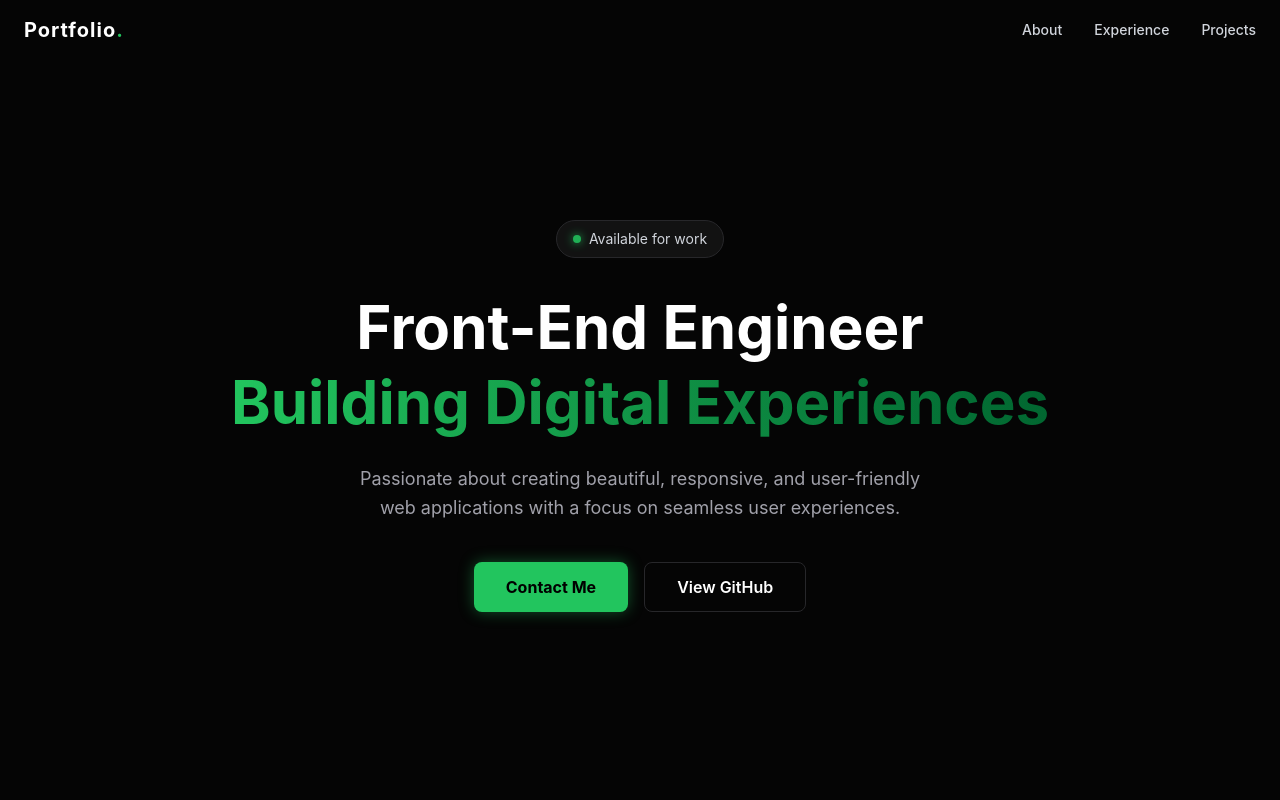
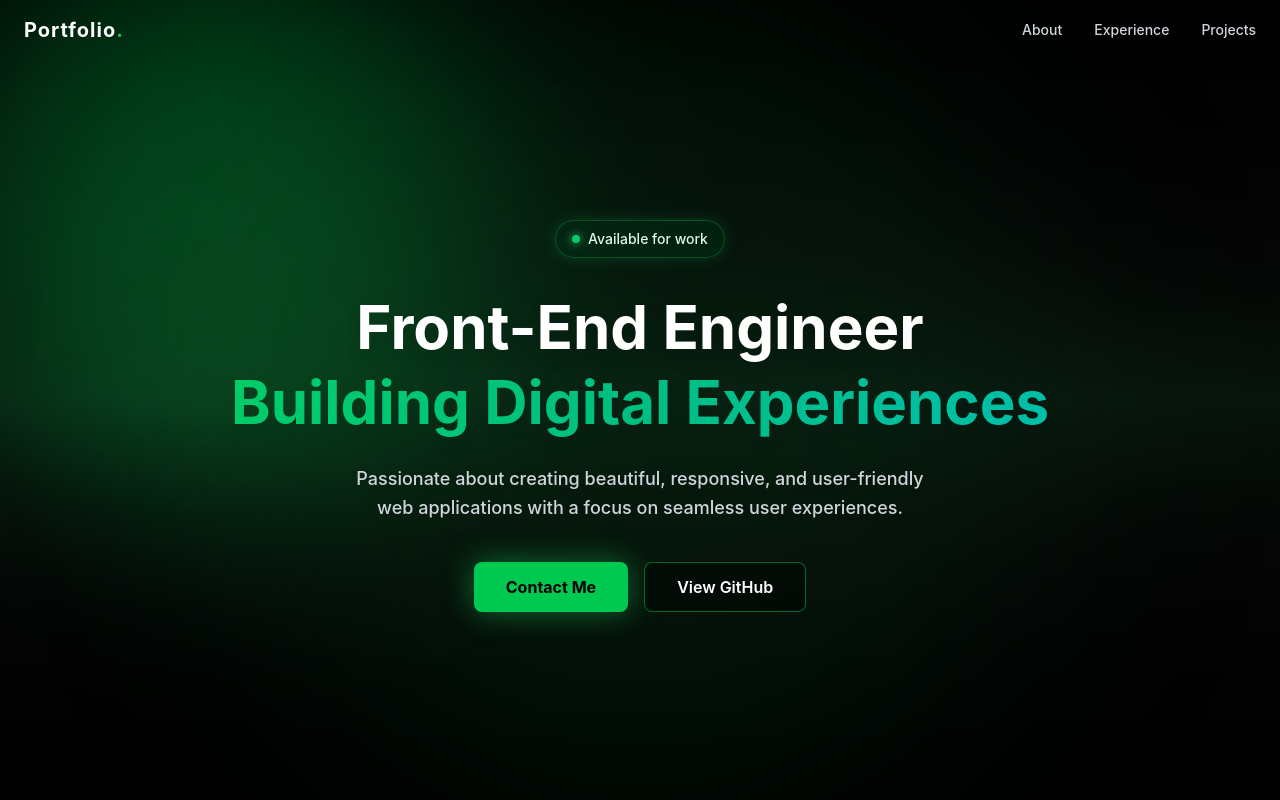
Before and after one commit to chmpgnsupernova/MyPortofolio, a React (Vite) app: page / in a window 1280 px wide. Shown: the top 800 px of the page. Built offline with nearby package versions, Linux system fonts and the light colour scheme.

Commit message:
Add toxic green moving background

```diff
--- a/src/components/Hero.jsx
+++ b/src/components/Hero.jsx
@@ -13,30 +13,66 @@ const Hero = () => {
   };
 
   return (
-    <section className="min-h-screen flex flex-col justify-center items-center text-center px-6 pt-20">
+    <section className="relative min-h-screen flex flex-col justify-center items-center text-center px-6 pt-20 overflow-hidden bg-neutral-950">
 
-      <div className="flex items-center gap-2 bg-card border border-border px-4 py-2 rounded-full mb-8 animate-in fade-in zoom-in duration-500">
-        <span className="w-2 h-2 bg-accent rounded-full animate-pulse shadow-[0_0_10px_#22c55e]"></span>
-        <span className="text-sm text-gray-300">Available for work</span>
+      <style>{`
+        @keyframes drift {
+          0% { transform: translate(0px, 0px) scale(1); }
+          50% { transform: translate(50px, 50px) scale(1.1); }
+          100% { transform: translate(0px, 0px) scale(1); }
+        }
+        @keyframes drift-reverse {
+          0% { transform: translate(0px, 0px) scale(1); }
+          50% { transform: translate(-50px, -20px) scale(1.2); }
+          100% { transform: translate(0px, 0px) scale(1); }
+        }
+        .animate-drift {
+          animation: drift 10s ease-in-out infinite;
+        }
+        .animate-drift-reverse {
+          animation: drift-reverse 12s ease-in-out infinite;
+        }
+      `}</style>
+
+      {/* 1. Base Dark Green Gradient (Static) - Supaya ga hitam polos */}
+      <div className="absolute inset-0 bg-gradient-to-b from-black via-green-950/30 to-black z-0"></div>
+
+      {/* 2. Giant Moving Orb Top-Left (Bright Green) */}
+      <div className="absolute -top-20 -left-20 w-[500px] h-[500px] bg-green-600/40 rounded-full blur-[100px] animate-drift z-0 mix-blend-screen"></div>
+
+      {/* 3. Giant Moving Orb Bottom-Right (Emerald) */}
+
+      {/* 4. Center Glow (Subtle) */}
+      <div className="absolute top-1/2 left-1/2 -translate-x-1/2 -translate-y-1/2 w-[800px] h-[800px] bg-green-900/20 rounded-full blur-[120px] z-0"></div>
+
+      {/* --- CONTENT (Z-INDEX 10 BIAR DI ATAS BACKGROUND) --- */}
+      <div className="relative z-10 flex flex-col items-center">
+
+        {/* Available Badge */}
+        <div className="flex items-center gap-2 bg-green-950/50 border border-green-500/30 px-4 py-2 rounded-full mb-8 backdrop-blur-md shadow-[0_0_15px_rgba(34,197,94,0.2)]">
+          <span className="w-2 h-2 bg-green-400 rounded-full animate-pulse shadow-[0_0_10px_#4ade80]"></span>
+          <span className="text-sm text-green-100 font-medium">Available for work</span>
         </div>
 
-      <h1 className="text-4xl md:text-6xl font-bold leading-tight mb-6 animate-in slide-in-from-bottom-4 duration-700">
+        {/* Main Text */}
+        <h1 className="text-4xl md:text-6xl font-bold leading-tight mb-6 text-white drop-shadow-xl">
           {data.role} <br />
-        <span className="text-transparent bg-clip-text bg-gradient-to-r from-accent to-green-800">
+          <span className="text-transparent bg-clip-text bg-gradient-to-r from-green-400 via-emerald-400 to-teal-400 animate-pulse">
             {data.headline}
           </span>
         </h1>
 
-      <p className="text-text-muted text-lg max-w-xl mb-10 leading-relaxed animate-in slide-in-from-bottom-6 duration-1000">
+        <p className="text-gray-300 text-lg max-w-xl mb-10 leading-relaxed font-medium drop-shadow-md">
           {data.desc}
         </p>
 
-      <div className="flex flex-col sm:flex-row gap-4 mb-12 w-full sm:w-auto animate-in slide-in-from-bottom-8 duration-1000">
+        {/* Buttons */}
+        <div className="flex flex-col sm:flex-row gap-4 mb-12 w-full sm:w-auto">
           <a
             href={data.links.email}
             target="_blank"
             rel="noopener noreferrer"
-          className="flex items-center justify-center gap-2 bg-accent text-black px-8 py-3 rounded-lg font-bold hover:bg-green-400 transition-all hover:scale-105 shadow-[0_0_15px_rgba(34,197,94,0.4)]"
+            className="flex items-center justify-center gap-2 bg-green-500 text-black px-8 py-3 rounded-lg font-bold hover:bg-green-400 transition-all hover:scale-105 shadow-[0_0_30px_rgba(34,197,94,0.5)]"
           >
             Contact Me
           </a>
@@ -45,11 +81,13 @@ const Hero = () => {
             href={data.links.github}
             target="_blank"
             rel="noopener noreferrer"
-          className="flex items-center justify-center gap-2 bg-transparent border border-border text-white px-8 py-3 rounded-lg font-semibold hover:border-accent hover:text-accent transition-all hover:scale-105"
+            className="flex items-center justify-center gap-2 bg-black/40 border border-green-500/50 text-white px-8 py-3 rounded-lg font-semibold hover:bg-green-500/10 hover:border-green-400 transition-all hover:scale-105 backdrop-blur-md"
           >
             View GitHub
           </a>
         </div>
+      </div>
+
     </section>
   );
 };
```
Lines whose indentation alone changed are shown as unchanged.
